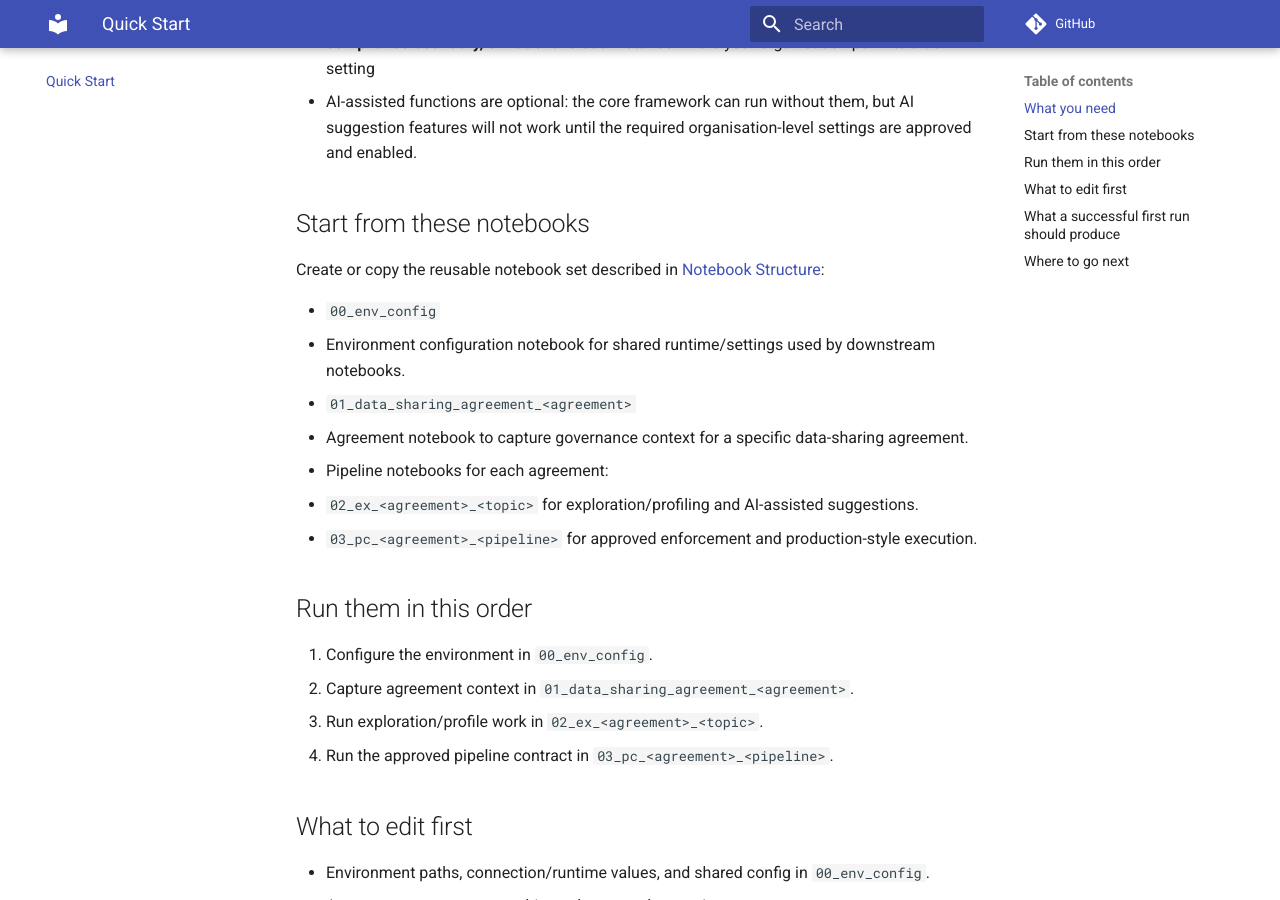
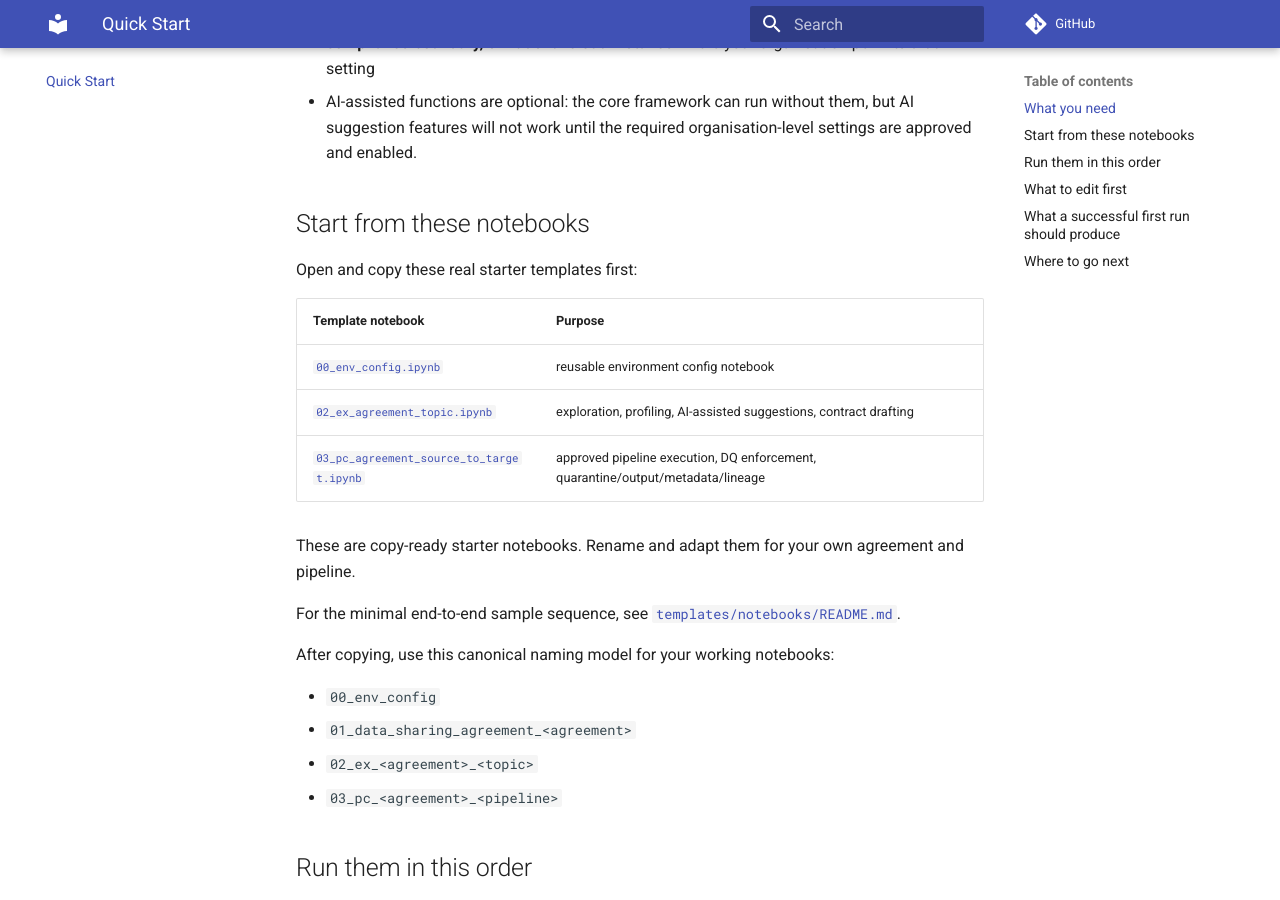
Before and after one commit to Voycepeh/fabric-data-product-framework, an MkDocs documentation site: the page built from docs/quick-start.md, in a window 1280 px wide and 900 px high, scrolled down 703 px. Built offline with MkDocs 1.6.1 and Material for MkDocs 9.7.7, drawn with Linux system fonts in a browser that asks for light colours; comment, search, counter and statistics services are not loaded.

Commit message:
docs: point quick start to copy-ready notebook templates

```diff
--- a/docs/quick-start.md
+++ b/docs/quick-start.md
@@ -16,15 +16,24 @@ Use this page to get FabricOps Starter Kit running quickly in Microsoft Fabric.
 
 ## Start from these notebooks
 
-Create or copy the reusable notebook set described in [Notebook Structure](notebook-structure.md):
+Open and copy these real starter templates first:
+
+| Template notebook | Purpose |
+| --- | --- |
+| [`00_env_config.ipynb`](../templates/notebooks/00_env_config.ipynb) | reusable environment config notebook |
+| [`02_ex_agreement_topic.ipynb`](../templates/notebooks/02_ex_agreement_topic.ipynb) | exploration, profiling, AI-assisted suggestions, contract drafting |
+| [`03_pc_agreement_source_to_target.ipynb`](../templates/notebooks/03_pc_agreement_source_to_target.ipynb) | approved pipeline execution, DQ enforcement, quarantine/output/metadata/lineage |
+
+These are copy-ready starter notebooks. Rename and adapt them for your own agreement and pipeline.
+
+For the minimal end-to-end sample sequence, see [`templates/notebooks/README.md`](../templates/notebooks/README.md).
+
+After copying, use this canonical naming model for your working notebooks:
 
 - `00_env_config`
-  - Environment configuration notebook for shared runtime/settings used by downstream notebooks.
 - `01_data_sharing_agreement_<agreement>`
-  - Agreement notebook to capture governance context for a specific data-sharing agreement.
-- Pipeline notebooks for each agreement:
-  - `02_ex_<agreement>_<topic>` for exploration/profiling and AI-assisted suggestions.
-  - `03_pc_<agreement>_<pipeline>` for approved enforcement and production-style execution.
+- `02_ex_<agreement>_<topic>`
+- `03_pc_<agreement>_<pipeline>`
 
 ## Run them in this order
 
```
